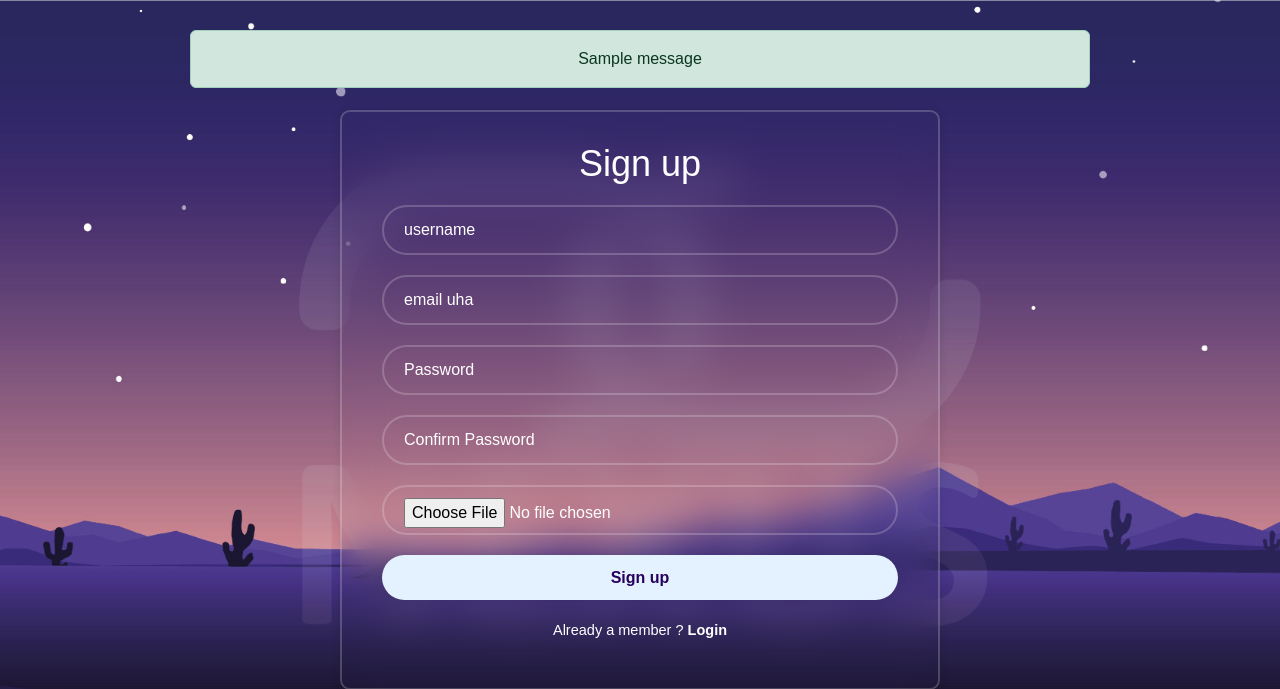
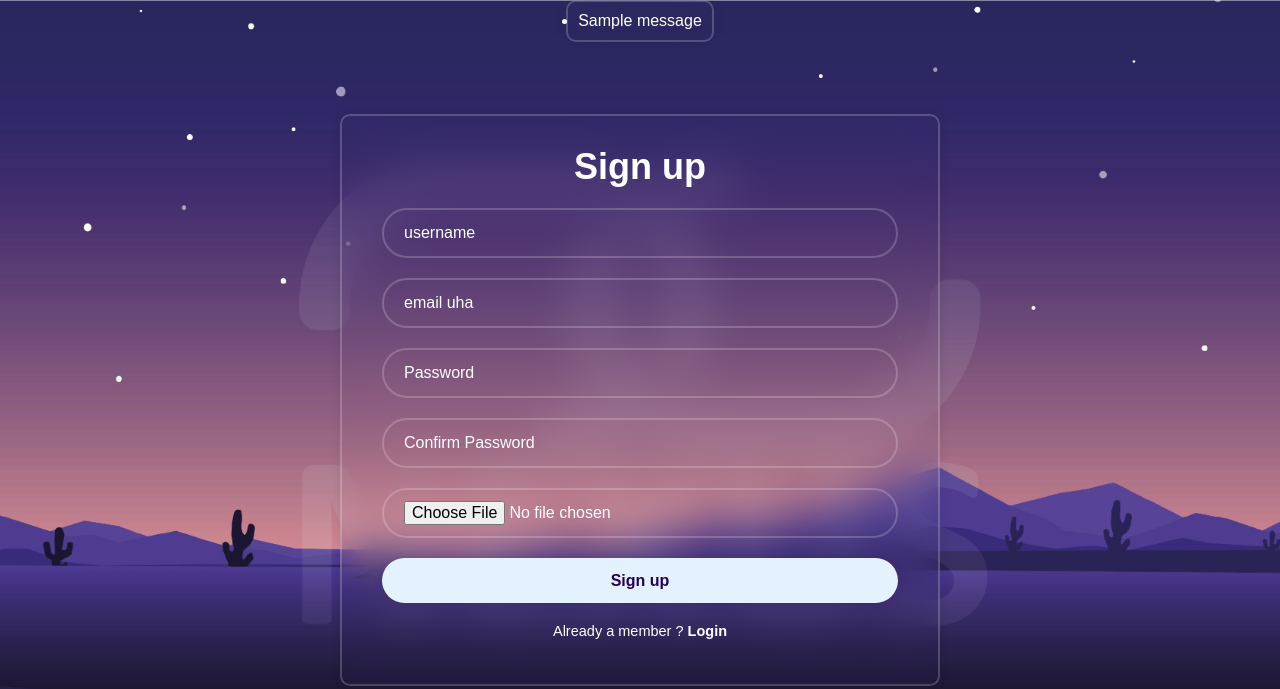
Before and after one commit to mehdirussel/nexus, a Django app: page /users/signup/ in a window 1280 px wide. Shown: the top 689 px of the page. Run offline with Django 4.2, Linux system fonts and the light colour scheme; tables that the repository leaves empty hold one stand-in row (values such as "Sample post"); one stand-in notice (Sample message) is shown.

Commit message:
alert fix

```diff
--- a/templates/base.html
+++ b/templates/base.html
@@ -6,29 +6,48 @@
     <meta charset="UTF-8">
     <meta http-equiv="X-UA-Compatible" , content="IE=edge">
     <meta name="viewport" content="width=device-width, initial-scale=1.0">
+
+
+    {% block extra_styles %}
+    {% endblock %}
+
     {% block styles %}
     <link rel="stylesheet" href="{% static  '/styles/style_main.css'%}">
     <link href='https://unpkg.com/boxicons@2.1.4/css/boxicons.min.css' rel='stylesheet'>
-    <!-- bootstrap -->
-    <link href="https://cdn.jsdelivr.net/npm/bootstrap@5.3.2/dist/css/bootstrap.min.css" rel="stylesheet" integrity="sha384-T3c6CoIi6uLrA9TneNEoa7RxnatzjcDSCmG1MXxSR1GAsXEV/Dwwykc2MPK8M2HN" crossorigin="anonymous">
     {% endblock %}
 
-    {% block extra_styles %}
-    {% endblock %}
     <title>{% block title %} {% endblock %}</title>
 </head>
 
 <body>
 
-    <div id="messages_wrapper" class="fixed-top text-center" style="max-width: 900px;margin: 30px auto;">
     {% if messages %}
-        <div class="messages">
+
+        <style>
+            ul.messages {
+                position: fixed;
+                top: 0;
+                left: auto;
+                background: transparent;
+                color: white;
+                background: transparent;
+                border: 2px solid rgba(255, 255, 255, .2);
+                backdrop-filter: blur(20px);
+                box-shadow: 0 0 10px rgba(0, 0, 0, .1);
+                color: white;
+                border-radius: 10px;
+                padding: 10px;
+                text-align: center;
+                z-index: 1000; /* Adjust the z-index to make sure it appears above other elements if needed */
+            }
+        </style>
+
+        <ul class="messages">
             {% for message in messages %}
-            <div id="message_{{ forloop.counter }}" {% if message.tags %} class=" {{ message.tags }} " {% endif %}> {{ message }} </div>
+            <li {% if message.tags %} class=" {{ message.tags }} " {% endif %}> {{ message }} </li>
             {% endfor %}
-        </div>
+        </ul>
     {% endif %}
-    </div>
     <div class="wrapper">
         {% block wrapper %} {% endblock %}
     </div>
```
